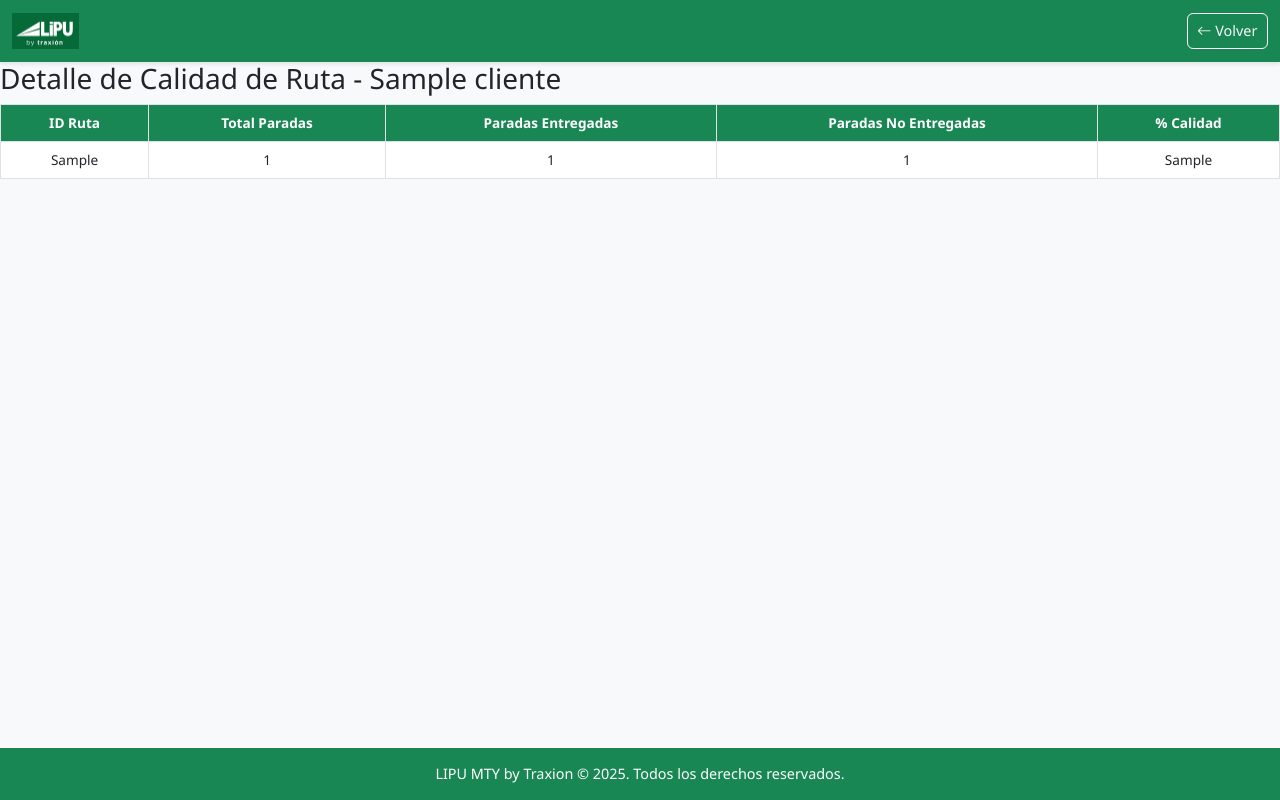
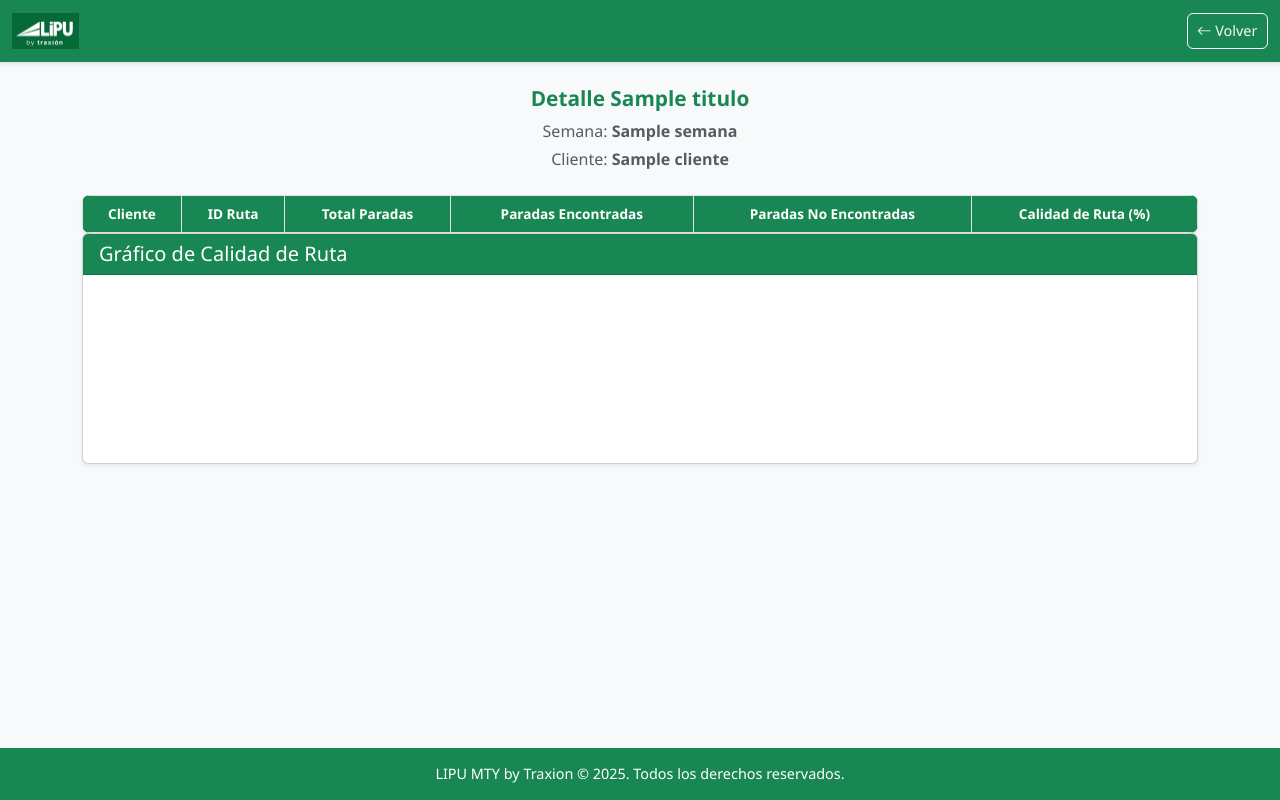
Before and after one commit to YeraldoCode/lipumetricas, a Flask app: template templates/detalle_calruta.html in a window 1280 px wide. Run offline with Flask 3, Linux system fonts and the light colour scheme; the template is opened without the code that fills it: most values are stand-ins (such as "Sample title", 1, 10 or a date in 2020); lists and menus that the app fills with data are empty; a map, chart or similar area stays blank; some libraries are stand-ins or nearby versions.

Commit message:
Refactor detalle_calruta and index templates to enhance data handling and improve user experience; add detailed route quality metrics and update navigation links.

```diff
--- a/app.py
+++ b/app.py
@@ -237,9 +237,39 @@
     try:
         semana = request.args.get('semana', 'semana_14')
         cliente = request.args.get('cliente', None)
-        df = cargar_detalle_generico(semana, 'cal_ruta', cliente)
 
-        return render_template('detalle_calruta.html', data=df.to_dict(orient='records'), cliente=cliente, semana=semana)
+        # Leer el archivo correspondiente a la semana
+        excel_path = SEMANA_ARCHIVOS.get(semana)
+        if not excel_path or not os.path.exists(excel_path):
+            raise FileNotFoundError(f"Archivo no encontrado para {semana}")
+
+        # Leer la hoja 'Detalle_cr'
+        df = pd.read_excel(excel_path, sheet_name='Detalle_cr')
+        df.columns = [c.strip() for c in df.columns]
+
+        # Renombrar columnas para consistencia
+        df = df.rename(columns={
+            'cliente': 'Cliente',
+            'id_ruta': 'ID Ruta',
+            'total_paradas': 'Total Paradas',
+            'total_paradas_enc': 'Paradas Encuestadas',
+            'total_paradas_no_enc': 'Paradas No Encuestadas',
+            'cr': 'Calidad de Ruta'
+        })
+
+        # Convertir 'Calidad de Ruta' a porcentaje si es necesario
+        df['Calidad de Ruta'] = df['Calidad de Ruta'].astype(str).str.replace(',', '.').astype(float)
+        if df['Calidad de Ruta'].max() > 1:
+            df['Calidad de Ruta'] = df['Calidad de Ruta'] * 100
+
+        # Filtrar por cliente si se especifica
+        if cliente:
+            df = df[df['Cliente'] == cliente]
+
+        # Convertir los datos a un diccionario para pasarlos al template
+        data = df.to_dict(orient='records')
+
+        return render_template('detalle_calruta.html', data=data, cliente=cliente, semana=semana, titulo='Calidad de Ruta')
     except Exception as e:
         return f"<h3>Error al cargar detalle de calidad de ruta: {str(e)}</h3>"
 
--- a/templates/detalle_calruta.html
+++ b/templates/detalle_calruta.html
@@ -90,23 +90,6 @@
             }
         }
 
-        #grafico_ns {
-            min-height: 300px;
-        }
-
-        .chart-container {
-            position: relative;
-            width: 100%;
-            overflow-x: auto;
-            -webkit-overflow-scrolling: touch;
-        }
-
-        @media (max-width: 576px) {
-            #grafico_ns {
-                min-height: 250px;
-            }
-        }
-
         .swal2-popup {
             font-family: 'Segoe UI', sans-serif !important;
         }
@@ -159,55 +142,73 @@
     </nav>
 
     <!-- Contenido -->
-    <h3>Detalle de Calidad de Ruta - {{ cliente }}</h3>
-<table class="table table-bordered">
+    <div class="content-wrapper">
+        <div class="container">
+            <div class="section-header mb-4 text-center">
+                <h3 class="fw-bold text-success">Detalle {{ titulo }}</h3>
+                <p class="text-muted mb-1">Semana: <strong>{{ semana.replace('_', ' ')|capitalize }}</strong></p>
+                {% if cliente %}
+                <p class="text-muted">Cliente: <strong>{{ cliente }}</strong></p>
+                {% endif %}
+            </div>
+
+            <div class="table-responsive shadow-sm bg-white">
+                <table class="table table-bordered table-hover align-middle mb-0">
                     <thead>
                         <tr>
+                            <th>Cliente</th>
                             <th>ID Ruta</th>
                             <th>Total Paradas</th>
-            <th>Paradas Entregadas</th>
-            <th>Paradas No Entregadas</th>
-            <th>% Calidad</th>
+                            <th>Paradas Encontradas</th>
+                            <th>Paradas No Encontradas</th>
+                            <th>Calidad de Ruta (%)</th>
                         </tr>
                     </thead>
                     <tbody>
+                        {% if data %}
                             {% for row in data %}
+                                {% if row['Paradas No Encuestadas'] > 0 %}
                                 <tr>
-            <td>{{ row.id_ruta }}</td>
-            <td>{{ row.total_paradas }}</td>
-            <td>{{ row.total_paradas_enc }}</td>
-            <td>{{ row.total_paradas_no_enc }}</td>
-            <td>{{ row.cr }}</td>
+                                    <td>{{ row['Cliente'] }}</td>
+                                    <td>{{ row['ID Ruta'] }}</td>
+                                    <td>{{ row['Total Paradas'] }}</td>
+                                    <td>{{ row['Paradas Encuestadas'] }}</td>
+                                    <td>{{ row['Paradas No Encuestadas'] }}</td>
+                                    <td>{{ (row['Calidad de Ruta'] * 100)|round(2) }}%</td>
                                 </tr>
+                                {% endif %}
                             {% endfor %}
+                        {% else %}
+                            <tr>
+                                <td colspan="6" class="text-center text-muted">No hay datos disponibles</td>
+                            </tr>
+                        {% endif %}
                     </tbody>
                 </table>
+            </div>
+
+            <!-- Gráfico de Calidad de Ruta -->
+            <div class="card mb-4 shadow-sm">
+                <div class="card-header bg-success text-white">
+                    <div class="d-flex flex-column flex-sm-row align-items-start align-items-sm-center">
+                        <h5 class="card-title mb-0">Gráfico de Calidad de Ruta</h5>
+                    </div>
+                </div>
+                <div class="card-body">
+                    <canvas id="grafico_calidad_ruta"></canvas>
+                </div>
+            </div>
+
+        </div>
+    </div>
+
     <!-- Footer -->
     <footer>
         LIPU MTY by Traxion © 2025. Todos los derechos reservados.
     </footer>
+
     <script>
         document.addEventListener('DOMContentLoaded', function() {
-            try {
-                const tableRows = document.querySelectorAll('table tbody tr');
-                const data = Array.from(tableRows)
-                    .filter(row => !row.classList.contains('text-muted'))  // omitir fila "No hay datos"
-                    .map(row => {
-                        const cells = row.querySelectorAll('td');
-                        return {
-                            des: cells.length === 6 ? cells[1].textContent.trim() : cells[0].textContent.trim(),
-                            ns_val: parseInt(cells[cells.length - 4].textContent) || 0,
-                            ns_val_ok: parseInt(cells[cells.length - 3].textContent) || 0,
-                            ns_p: parseFloat(cells[cells.length - 2].textContent) || 0,
-                            malos: parseInt(cells[cells.length - 1].textContent) || 0
-                        };
-                    });
-
-                if (data.length === 0) {
-                    console.log('No hay datos disponibles para el gráfico');
-                    return;
-                }
-
             const clienteSeleccionado = "{{ 'true' if cliente else 'false' }}" === "true";
 
             // Mostrar alerta si no hay cliente seleccionado
@@ -225,29 +226,52 @@
                 });
             }
 
-                let labels = [], totales = [], buenos = [], malos = [], porcentajes = [];
+            // Gráfico de Calidad de Ruta
+            try {
+                const tableRows = document.querySelectorAll('table tbody tr');
+                const data = Array.from(tableRows)
+                    .filter(row => !row.classList.contains('text-muted'))  // omitir fila "No hay datos"
+                    .map(row => {
+                        const cells = row.querySelectorAll('td');
+                        return {
+                            cliente: cells[0].textContent.trim(),
+                            idRuta: cells[1].textContent.trim(),
+                            totalParadas: parseInt(cells[2].textContent) || 0,
+                            paradasEncuestadas: parseInt(cells[3].textContent) || 0,
+                            paradasNoEncuestadas: parseInt(cells[4].textContent) || 0,
+                            calidadRuta: parseFloat(cells[5].textContent) || 0
+                        };
+                    });
+
+                if (data.length === 0) {
+                    console.log('No hay datos disponibles para el gráfico');
+                    return;
+                }
+
+                const clienteSeleccionado = "{{ 'true' if cliente else 'false' }}" === "true";
+
+                let labels = [], totalParadas = [], paradasEncuestadas = [], paradasNoEncuestadas = [], calidadRuta = [];
 
                 if (clienteSeleccionado) {
-                    labels = data.map(row => row.des);
-                    totales = data.map(row => row.ns_val);
-                    buenos = data.map(row => row.ns_val_ok);
-                    malos = data.map(row => row.malos);
-                    porcentajes = data.map(row => row.ns_p);
+                    labels = data.map(row => row.idRuta);
+                    totalParadas = data.map(row => row.totalParadas);
+                    paradasEncuestadas = data.map(row => row.paradasEncuestadas);
+                    paradasNoEncuestadas = data.map(row => row.paradasNoEncuestadas);
+                    calidadRuta = data.map(row => row.calidadRuta);
                 } else {
-                    // Agrupar todo en una sola barra
-                    const total = data.reduce((acc, row) => acc + row.ns_val, 0);
-                    const total_ok = data.reduce((acc, row) => acc + row.ns_val_ok, 0);
-                    const total_malos = data.reduce((acc, row) => acc + row.malos, 0);
-                    const porcentaje_ok = total > 0 ? ((total_ok / total) * 100).toFixed(2) : 0;
+                    const total = data.reduce((acc, row) => acc + row.totalParadas, 0);
+                    const encuestadas = data.reduce((acc, row) => acc + row.paradasEncuestadas, 0);
+                    const noEncuestadas = data.reduce((acc, row) => acc + row.paradasNoEncuestadas, 0);
+                    const calidadPromedio = total > 0 ? ((encuestadas / total) * 100).toFixed(2) : 0;
 
                     labels = ['Resumen General'];
-                    totales = [total];
-                    buenos = [total_ok];
-                    malos = [total_malos];
-                    porcentajes = [parseFloat(porcentaje_ok)];
+                    totalParadas = [total];
+                    paradasEncuestadas = [encuestadas];
+                    paradasNoEncuestadas = [noEncuestadas];
+                    calidadRuta = [parseFloat(calidadPromedio)];
                 }
 
-                const ctx = document.getElementById('grafico_ns');
+                const ctx = document.getElementById('grafico_calidad_ruta');
                 if (!ctx) {
                     console.error('No se encontró el elemento canvas para el gráfico');
                     return;
@@ -259,32 +283,32 @@
                         labels: labels,
                         datasets: [
                             {
-                                label: 'Total NS',
-                                data: totales,
+                                label: 'Total Paradas',
+                                data: totalParadas,
                                 backgroundColor: 'rgba(54, 162, 235, 0.5)',
                                 borderColor: 'rgba(54, 162, 235, 1)',
                                 borderWidth: 1,
                                 order: 3
                             },
                             {
-                                label: 'NS OK',
-                                data: buenos,
+                                label: 'Paradas Encuestadas',
+                                data: paradasEncuestadas,
                                 backgroundColor: 'rgba(75, 192, 192, 0.5)',
                                 borderColor: 'rgba(75, 192, 192, 1)',
                                 borderWidth: 1,
                                 order: 2
                             },
                             {
-                                label: 'NS Malos',
-                                data: malos,
+                                label: 'Paradas No Encuestadas',
+                                data: paradasNoEncuestadas,
                                 backgroundColor: 'rgba(255, 99, 132, 0.5)',
                                 borderColor: 'rgba(255, 99, 132, 1)',
                                 borderWidth: 1,
                                 order: 1
                             },
                             {
-                                label: 'Porcentaje OK',
-                                data: porcentajes,
+                                label: 'Calidad de Ruta (%)',
+                                data: calidadRuta,
                                 type: 'line',
                                 borderColor: 'rgba(255, 159, 64, 1)',
                                 borderWidth: 2,
@@ -302,7 +326,7 @@
                                 beginAtZero: true,
                                 title: {
                                     display: true,
-                                    text: 'Cantidad de NS'
+                                    text: 'Cantidad de Paradas'
                             }
                         },
                         porcentaje: {
@@ -311,7 +335,7 @@
                             max: 100,
                             title: {
                                 display: true,
-                                    text: 'Porcentaje OK'
+                                text: 'Calidad de Ruta (%)'
                             }
                         }
                     },
@@ -321,7 +345,7 @@
                                 label: function(context) {
                                     const label = context.dataset.label || '';
                                     const value = context.parsed.y;
-                                        if (context.dataset.label === 'Porcentaje OK') {
+                                    if (context.dataset.label === 'Calidad de Ruta (%)') {
                                         return `${label}: ${value}%`;
                                     }
                                     return `${label}: ${value}`;
@@ -338,7 +362,7 @@
             } catch (error) {
                 console.error('Error al crear el gráfico:', error);
             }
-        });
+        }); // Corrección: se agregó el punto y coma para cerrar correctamente la instrucción
     </script>
 
 </body>
```
Also changed, not shown: templates/index.html (+20 -1 lines). Lines whose indentation alone changed are shown as unchanged.
